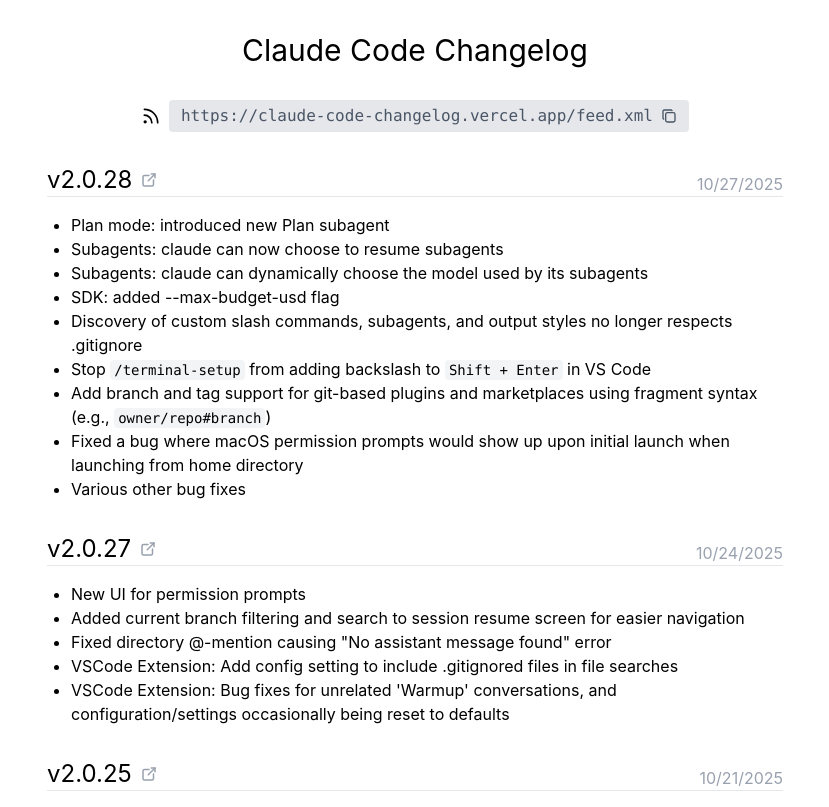
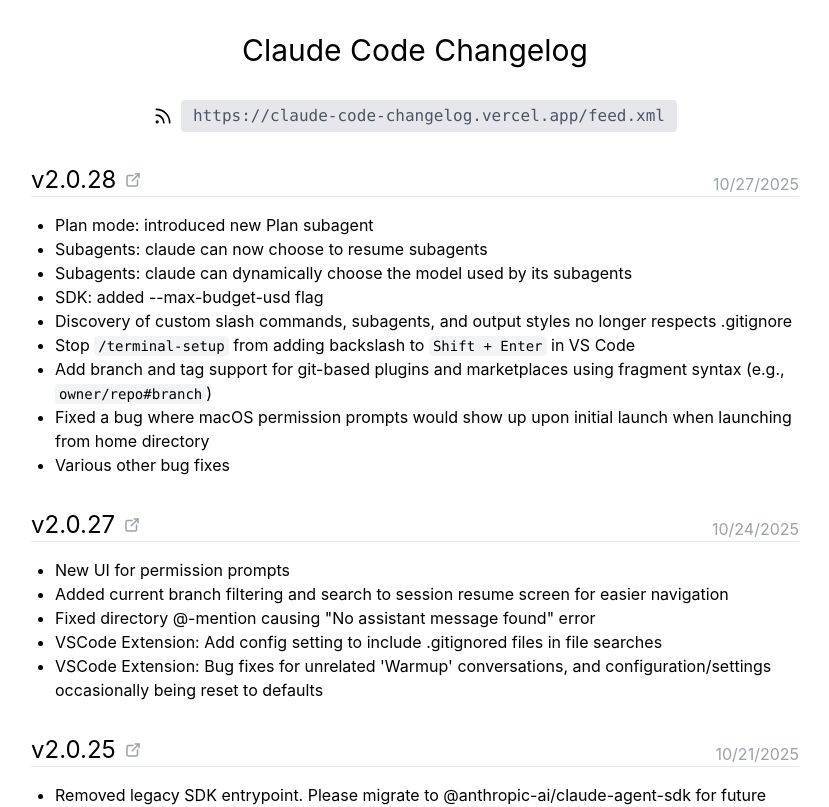
Before and after one commit to koki-develop/claude-code-changelog, a React (Vite) app: page / in a window 1280 px wide. Shown: the top 807 px of the page, without its empty margins (225-1054 px from the left). Built offline with nearby package versions, Linux system fonts and the light colour scheme.

Commit message:
fix: Fix styles

```diff
--- a/src/App.tsx
+++ b/src/App.tsx
@@ -1,31 +1,23 @@
-import { IconCheck, IconCopy, IconRss } from "@tabler/icons-react";
+import { IconRss } from "@tabler/icons-react";
 import ChangelogJson from "../data/changelog.json";
 import ChangelogItem from "./components/ChangelogItem";
-import CopyButton from "./components/CopyButton";
 import Layout from "./components/Layout";
 
 const feedUrl = "https://claude-code-changelog.vercel.app/feed.xml";
 
 export default function App() {
   return (
-    <Layout className="flex flex-col gap-8">
-      <div className="flex max-w-dvw items-center justify-center gap-2">
-        <IconRss size={20} />
+    <Layout className="flex w-dvw flex-col gap-8 px-4">
+      <div className="flex items-center justify-center gap-2">
+        <a href={feedUrl} target="_blank">
+          <IconRss size={20} />
+        </a>
         <div className="flex items-center gap-2 overflow-x-auto rounded bg-gray-200 px-3 py-1 font-mono text-gray-600">
           <span className="whitespace-nowrap">{feedUrl}</span>
-          <CopyButton value={feedUrl}>
-            {({ copied }) =>
-              copied ? (
-                <IconCheck className="text-green-600" size={16} />
-              ) : (
-                <IconCopy size={16} />
-              )
-            }
-          </CopyButton>
         </div>
       </div>
 
-      <div className="flex max-w-3xl flex-col gap-8 px-4">
+      <div className="mx-auto flex w-full max-w-3xl flex-col gap-8">
         {ChangelogJson.map((entry) => (
           <ChangelogItem
             key={entry.version}
--- a/src/components/ChangelogItem.tsx
+++ b/src/components/ChangelogItem.tsx
@@ -36,7 +36,7 @@
         )}
       </div>
 
-      <div>
+      <div className="wrap-break-word">
         <Markdown
           components={{
             ul: ({ children }) => (
--- a/src/components/CopyButton.tsx
+++ /dev/null
@@ -1,24 +0,0 @@
-import { useState, type ReactNode } from "react";
-
-type Props = {
-  value: string;
-  children: (params: { copied: boolean }) => ReactNode;
-};
-
-export default function CopyButton({ value, children }: Props) {
-  const [copiedCount, setCopiedCount] = useState<number>(0);
-
-  const handleCopy = async () => {
-    await navigator.clipboard.writeText(value);
-    setCopiedCount((prev) => prev + 1);
-    setTimeout(() => setCopiedCount((prev) => prev - 1), 2000);
-  };
-
-  return (
-    <button className="cursor-pointer" onClick={handleCopy}>
-      {children({
-        copied: copiedCount > 0,
-      })}
-    </button>
-  );
-}
```
